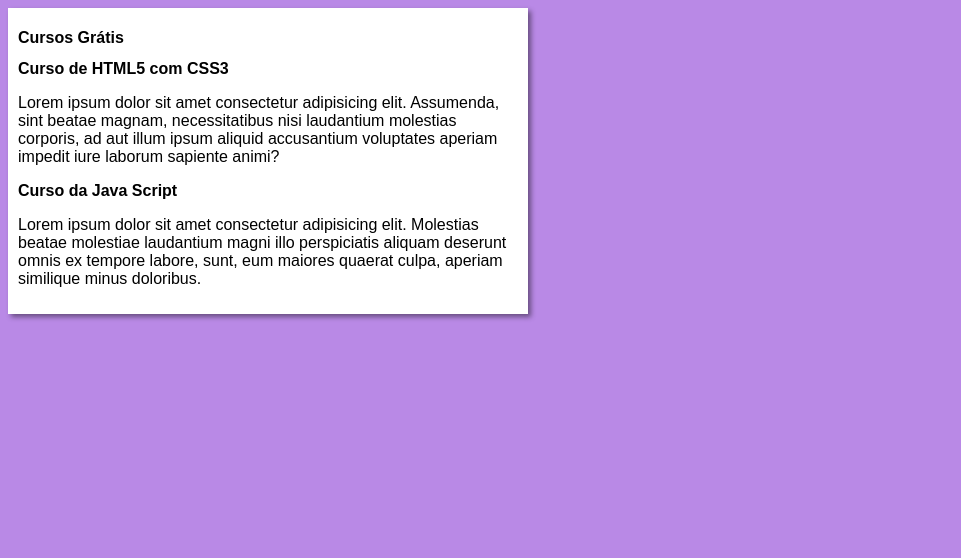
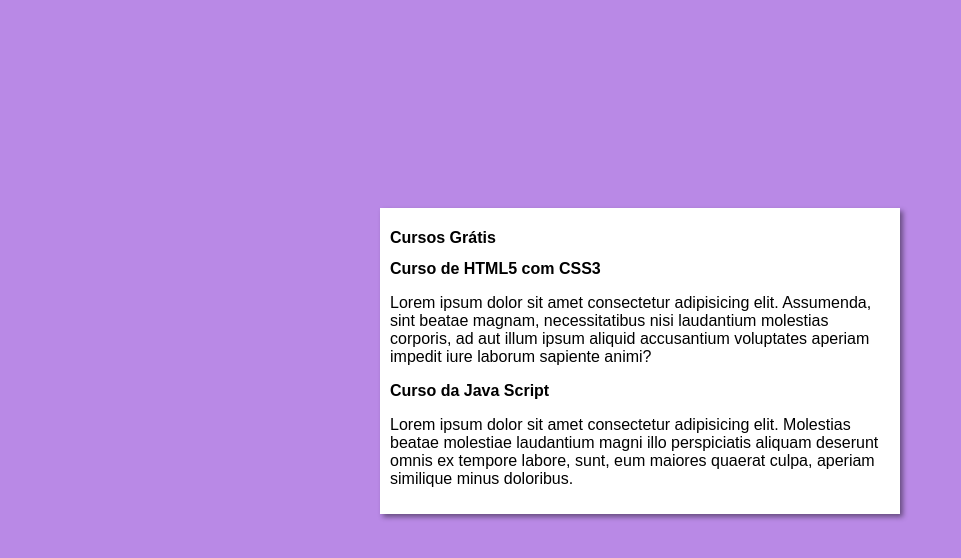
Before and after one commit to MACHADOLRP/projeto-site, a plain HTML site: page index.html in a window 1280 px wide. Shown: the whole page, without its empty margins (0-961 px from the left). Drawn offline with Linux system fonts and the light colour scheme.

Commit message:
centralização

```diff
--- a/estilos/style.css
+++ b/estilos/style.css
@@ -11,7 +11,10 @@ body {
 main{
     background-color: white;
     width: 500px;
-    margin: center;
+    margin: auto;
+    position: relative;
+    top: 200px;
+    height: auto;
     padding: 10px;
     box-shadow: 3px 3px 5px rgba(0, 0, 0, 0.438);
 }
```
